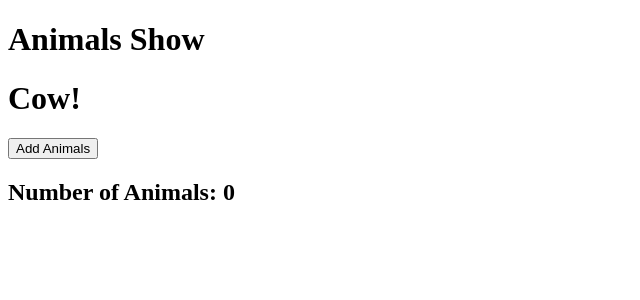
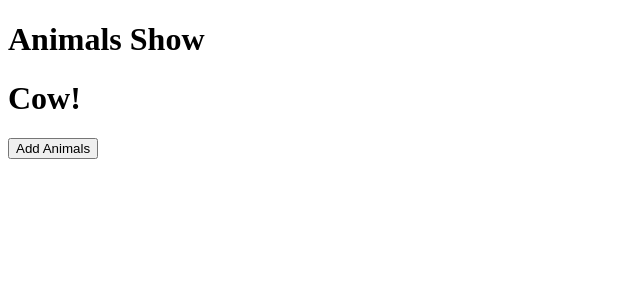
Before and after one commit to DeveloperSantoGithub/Animals, a React (Create React App) app: page / in a window 1280 px wide. Shown: the top 300 px of the page, without its empty margins (0-640 px from the left). Built offline with nearby package versions, Linux system fonts and the light colour scheme.

Commit message:
animals added

```diff
--- a/src/App.js
+++ b/src/App.js
@@ -1,11 +1,18 @@
 import { useState } from 'react';
 import ShowAnimals from './components/ShowAnimals';
 
+//=> Rendom Animals Genaretor:
+function getRendomAnimals() {
+	const animals = ['bird', 'cow', 'cat', 'dog', 'horse', 'gator'];
+
+	return animals[Math.floor(Math.random() * animals.length)];
+}
+
 function App() {
-	const [count, setCount] = useState(0);
+	const [animals, setAnimals] = useState([]);
 
 	const handleClick = () => {
-		setCount(count + 1);
+		setAnimals([...animals, getRendomAnimals()]);
 	};
 
 	return (
@@ -14,7 +21,7 @@ function App() {
 			<ShowAnimals />
 
 			<button onClick={handleClick}>Add Animals</button>
-			<h2>Number of Animals: {count}</h2>
+			<div>{animals}</div>
 		</>
 	);
 }
```
